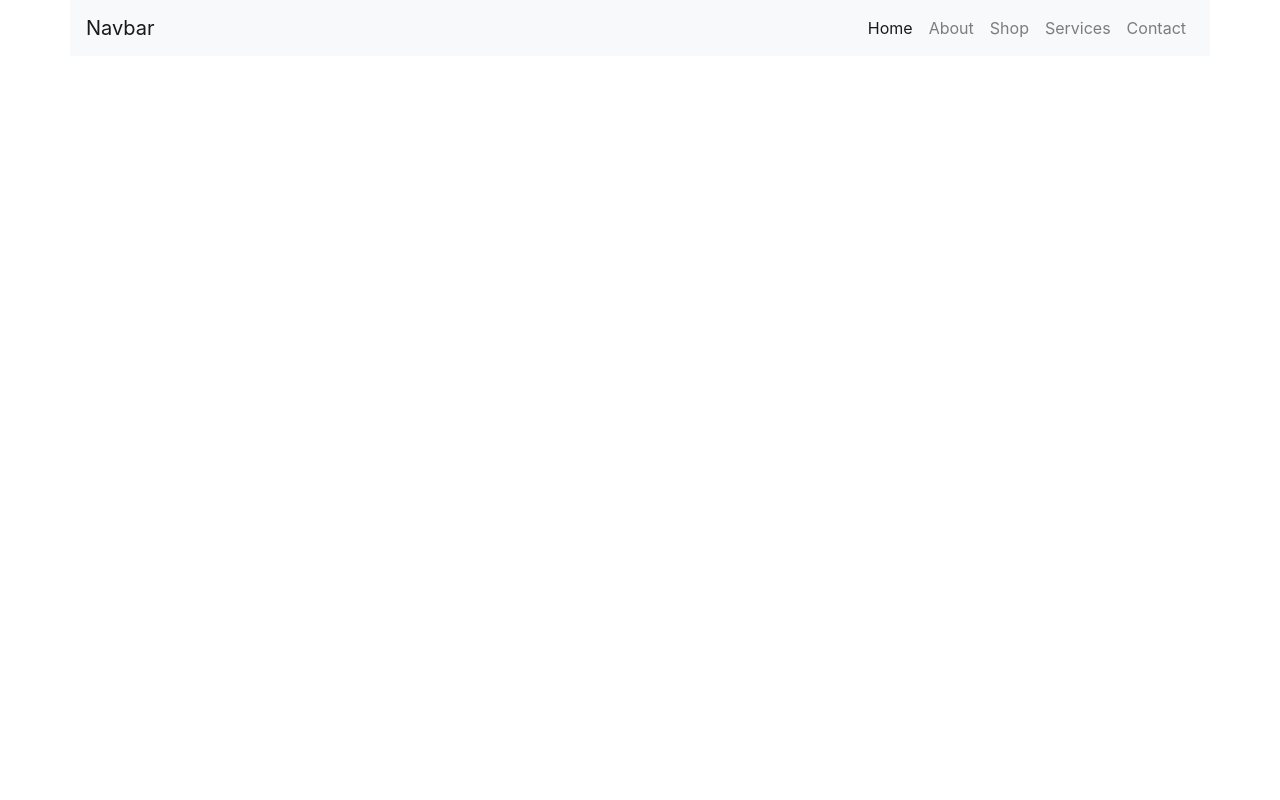
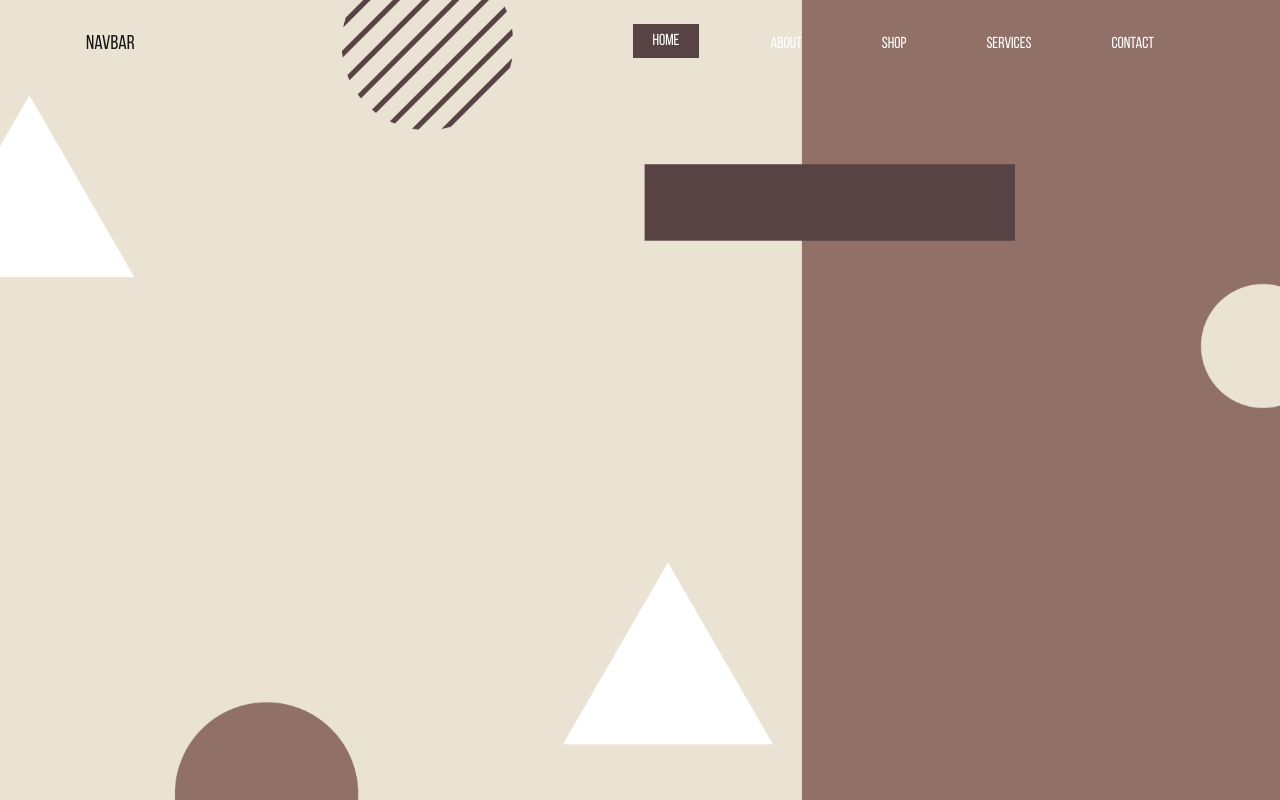
Before and after one commit to samseen/fashion_ui, a website: page index.html in a window 1280 px wide. Drawn offline with Linux system fonts and the light colour scheme.

Commit message:
Positioned the header background.

```diff
--- a/index.html
+++ b/index.html
@@ -14,7 +14,7 @@
     <header id="header">
         <div class="top">
             <div class="container p-0">
-                <nav class="navbar navbar-expand-lg navbar-light bg-light">
+                <nav class="navbar navbar-expand-lg navbar-light">
                     <a class="navbar-brand" href="#">Navbar</a>
                     <button class="navbar-toggler" type="button" data-toggle="collapse" data-target="#navbarNav" aria-controls="navbarNav" aria-expanded="false" aria-label="Toggle navigation">
                       <span class="navbar-toggler-icon"></span>
@@ -22,7 +22,7 @@
                     <div class="collapse navbar-collapse" id="navbarNav">
                       <ul class="navbar-nav ml-auto">
                         <li class="nav-item active">
-                          <a class="nav-link" href="#">Home</a>
+                          <a class="nav-link dark-background" href="#">Home</a>
                         </li>
                         <li class="nav-item">
                           <a class="nav-link" href="#">About</a>
--- /dev/null
+++ b/sass/include/_header.scss
@@ -0,0 +1,36 @@
+body {
+    font-family: Bebas-Regular;
+}
+
+#header {
+    width: 100%;
+    height: 100vh;
+    background-image: url('../../images/sitebg-01.png');
+    background-size: cover;
+    background-repeat: no-repeat;
+
+    .top {
+        position: absolute;
+        top: 0;
+        left: 0;
+        width: 100%;
+        z-index: 999;
+    }
+
+    .navbar {
+        .collapse {
+            .nav-item {
+                padding: 1rem 2rem;
+
+                .dark-background {
+                    padding: .3rem 1.2rem;
+                    background-color: $dark-brown;
+                }
+
+                > a {
+                    color: white;
+                }
+            }
+        }
+    }
+}
--- a/sass/styles.scss
+++ b/sass/styles.scss
@@ -13,4 +13,5 @@ TEMPLATE: MAIN STYLE FILE
 @import url('../css/fonts.css');
 
 // TEMPLATES
-@import './include/variables'
+@import './include/variables';
+@import './include/header';
```
Also changed, not shown: css/styles.css.
